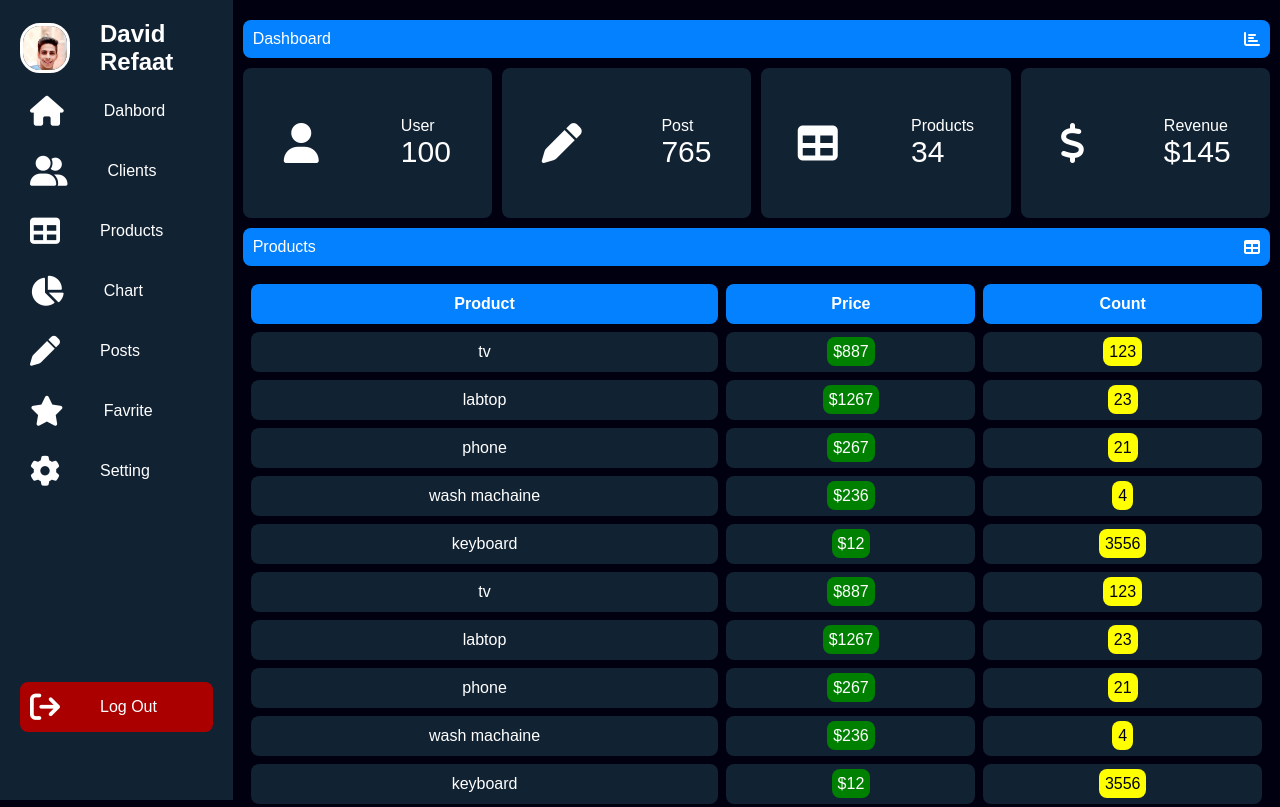
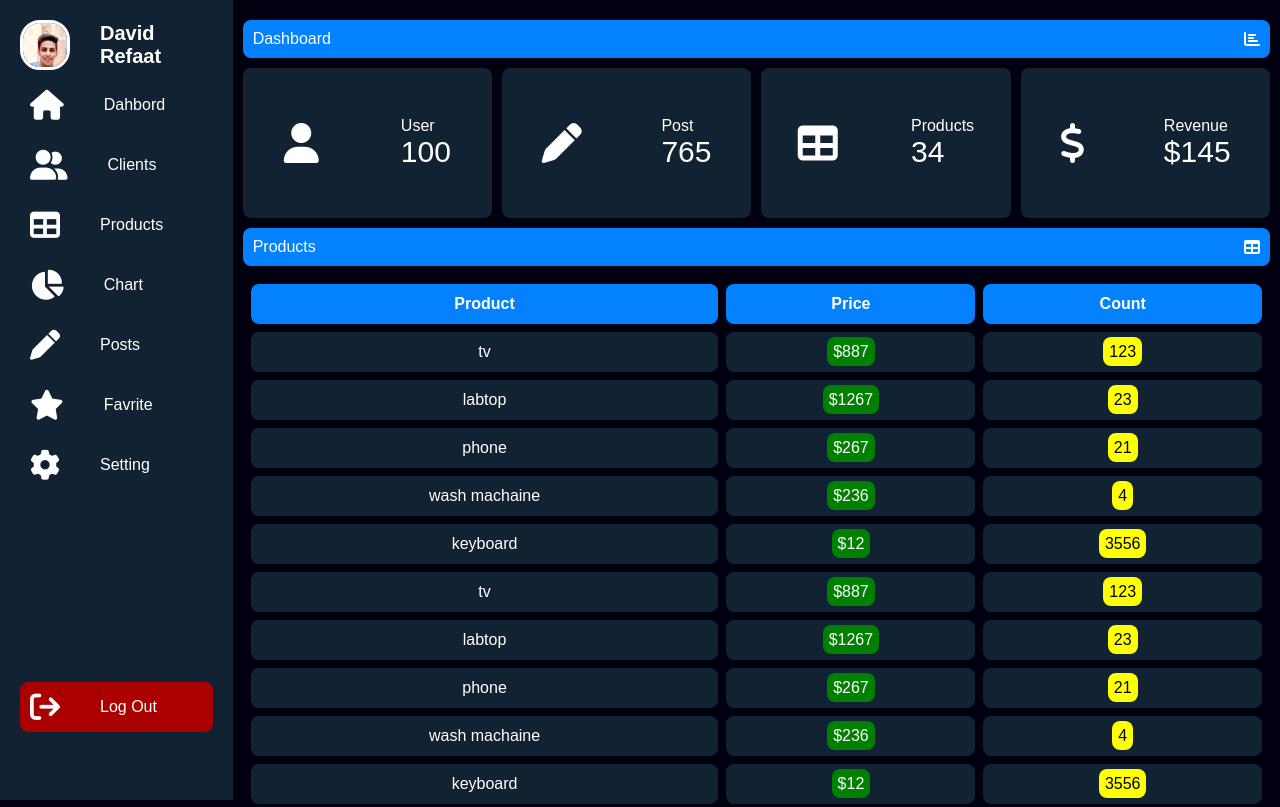
Before and after one commit to sdrft531-sketch/First-Project, a plain HTML site: page index.html in a window 1280 px wide. Shown: the top 807 px of the page. Drawn offline with Linux system fonts and the light colour scheme.

Commit message:
Update style.css

```diff
--- a/style.css
+++ b/style.css
@@ -26,7 +26,7 @@ ul .profile {
   gap: 30px;
 }
 .profile h2 {
-  font: size 20px;
+  font-size: 20px;
 }
 .menu {
   background-color: #123;
```
